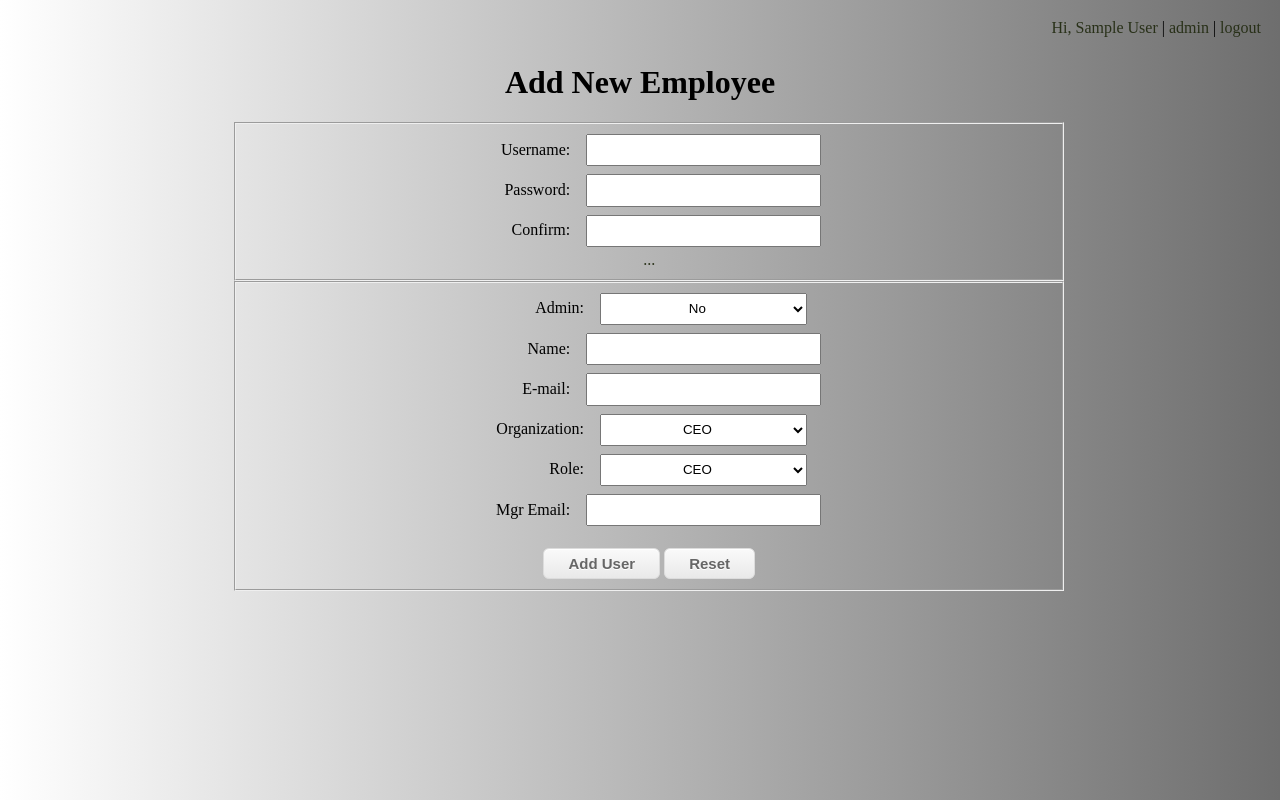
After one commit to pviker/OrgTrgSystem, a PHP site: page /accounts/addUser.php in a window 1280 px wide. The commit adds this page. Run offline with PHP 8.4, Linux system fonts and the light colour scheme; the visitor is signed in with stand-in values (Sample User, id 1); data that the repository does not hold is empty.

Commit message:
add user working

```diff
--- /dev/null
+++ b/accounts/addUser.php
@@ -0,0 +1,82 @@
+<?php
+
+	require("../includes/header.php");
+
+	if(!isset($_SESSION["uname"])){
+		header("Location: ../index.php");
+	}
+
+	if (isset($_SESSION["adminFlag"])){
+		if($_SESSION["adminFlag"] != 1){
+			header("Location: ../index.php");
+		}
+	}
+
+	require("../includes/topmenu.php");
+	require("../controllers/db2.php");
+
+?>
+
+	<div class="main-content-wrapper">
+		<h1 class="indexH1">Add New Employee</h1>
+
+        <form class="edit-user-form" name="addUser" action="persistNewUser.php" method="post">
+
+            <fieldset class="fieldset">
+
+               <label>Username:</label>
+                   <input type="text" name="username" class="fields" value="" size="25"><br>
+
+               <label>Password:</label>
+               	   <input type="password" name="password" class="fields" id="password" value="" size="25"><br />
+
+               <label>Confirm: </label>
+                   <input type="password" name="passwordConfirm" class="fields" onkeyup="validatePwd()" id="confirmPassword" value="" size="25"><br />
+
+               <span id="spanPassword" style="color: #283018">...</span><br />
+
+            </fieldset>
+
+            <fieldset class="fieldset">
+               <label>Admin:</label>
+                  <select name="admin">
+                    <option value="1">Yes</option>
+					<option value="0" selected>No</option>
+               	  </select><br />
+
+               <label>Name:</label>
+                   <input type="text" name="name" class="fields" value="" size="25"><br>
+
+               <label>E-mail:</label>
+                   <input type="text" name="email" class="fields" value="" size="25"><br>
+
+               <label>Organization:</label>
+                   <!-- <input type="text" name="orgName" class="fields" value="<?php echo $orgName ?>" size="25"><br> -->
+                    <select name="orgName">
+                    <option value="CEO">CEO</option>
+                    <option value="QA">QA</option>
+                    <option value="HR">HR</option>
+                    <option value="Software">Software</option>
+                    <option value="Admin">Admin</option>
+
+                  </select><br />
+
+               <label>Role:</label>
+                  <select name="role">
+                    <option value="CEO">CEO</option>
+					<option value="Manager">Manager</option>
+					<option value="Team Lead">Team Lead</option>
+					<option value="Employee">Employee</option>
+					<option value="Admin">Admin</option>
+               	  </select><br />
+
+               <label>Mgr Email:</label>
+                   <input type="text" name="mgrEmail" class="fields" value="" size="25"><br>
+	             <br />
+               		<input type="submit" name="adduser" value="Add User" id="submit" class="formButton">
+               		<input type="reset" name="reset" class="formButton">
+       		</fieldset>
+    	</form>
+	</div>
+  </body>
+</html>
--- a/includes/header.php
+++ b/includes/header.php
@@ -14,7 +14,8 @@
 	<link href='https://fonts.googleapis.com/css?family=Open+Sans' rel='stylesheet' type='text/css'>
 	<link href="/ics325/OrgTrgSystem/styles/main.css" rel="stylesheet">
 
-	<script type="text/javascript" src="../js/confirmDelete.js"> </script>
+	<!-- <script type="text/javascript" src="../js/confirmDelete.js"> </script> -->
+	<script type="text/javascript" src="../js/fieldValidate.js"></script>
 
 	<script src="/ics325/OrgTrgSystem/js/sweetalert-master/dist/sweetalert.min.js"></script>
 	<link rel="stylesheet" type="text/css" href="/ics325/OrgTrgSystem/js/sweetalert-master/dist/sweetalert.css">
--- /dev/null
+++ b/js/fieldValidate.js
@@ -0,0 +1,24 @@
+/** confirms 2nd passwd with 1st passwd **/
+function validatePwd() {
+	passwd = document.getElementById( "password" ).value;
+	confirmPasswd = document.getElementById( "confirmPassword" ).value;
+
+	if (passwd == confirmPasswd){
+		formValid(true);
+		document.getElementById( "spanPassword" ).innerHTML = "Passwords match!";
+	}  else if (passwd != confirmPasswd){
+		formValid(false);
+		document.getElementById( "spanPassword" ).innerHTML = "Passwords do not match!";
+	}
+}
+
+/** Flags submit button if fields are invald **/
+function formValid(flag) {
+	if (flag == true){
+		document.getElementById( "submit" ).type = "submit";
+		document.getElementById( "submit" ).style.opacity = 1;
+	} else if (flag == false){
+		document.getElementById( "submit" ).type = "button";
+		document.getElementById( "submit" ).style.opacity = .5;
+	}
+}
--- a/plans/viewPlan.php
+++ b/plans/viewPlan.php
@@ -9,7 +9,6 @@
         echo $_SESSION['passConfirmMessage'];
         unset($_SESSION['passConfirmMessage']);
      }
-
 
 	 // formatted session var dump script
 //	include("../misc_files/seshVarDumpFn.php");
```
Also changed, not shown: accounts/manageUsers.php (+6 -1 lines), accounts/persistNewUser.php (added, +47 -0 lines).
